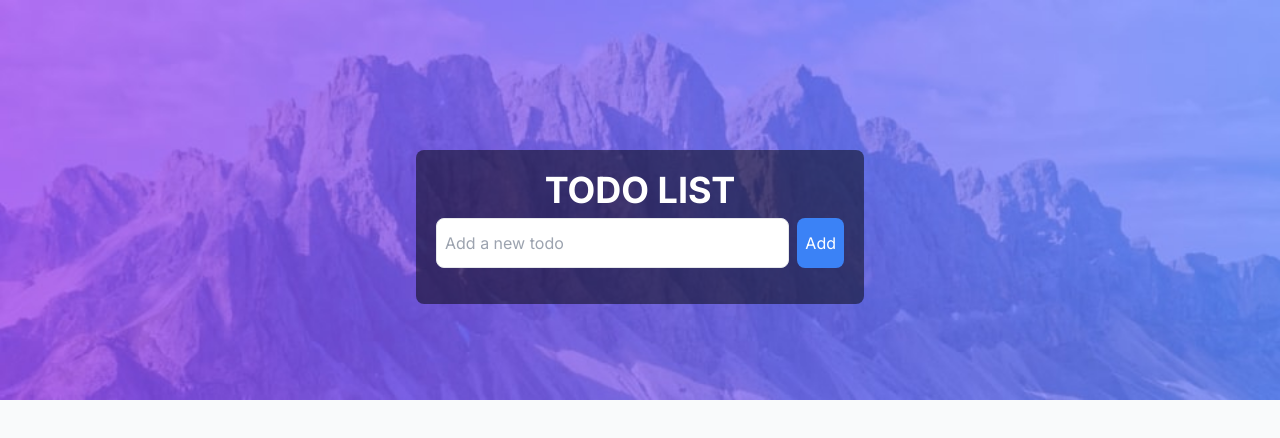
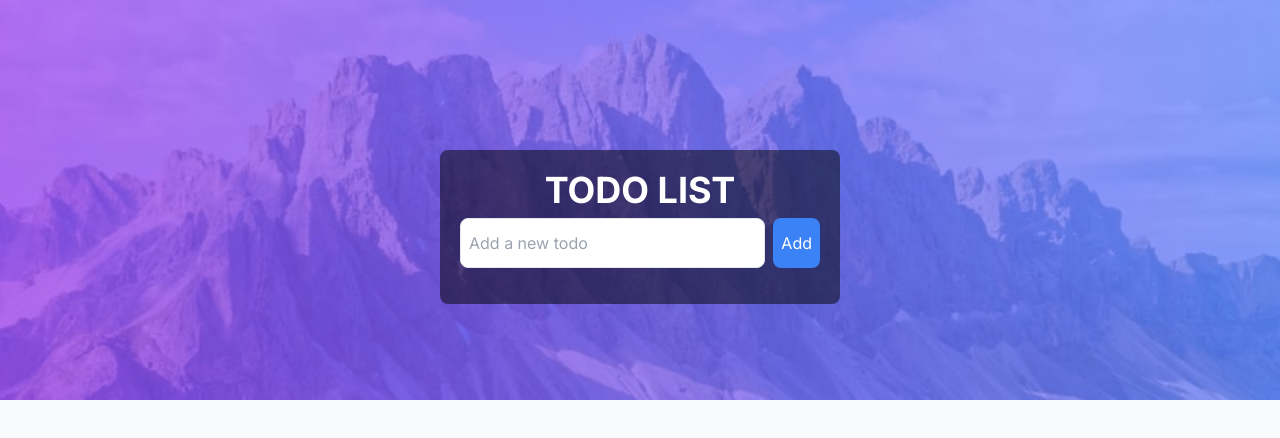
Before and after one commit to ahmedsheikh27/next-todo, a Next.js app: page / in a window 1280 px wide. Shown: the top 438 px of the page. Built offline with nearby package versions, Linux system fonts and the light colour scheme.

Commit message:
last comit

```diff
--- a/components/TodoList.tsx
+++ b/components/TodoList.tsx
@@ -55,7 +55,7 @@ const TodoList: React.FC = () => {
     style={{ backgroundImage: "url(/bg-desktop-light.jpg)" }}
   >
   </div>
-  <div className="relative z-10 max-w-md w-full p-5 mt-[150px] bg-black bg-opacity-50 rounded-lg">
+  <div className="relative z-10 max-w-[400px] m-3 w-full p-5 mt-[150px] bg-black bg-opacity-50 rounded-lg">
     <h1 className="text-4xl font-bold text-white mb-2 text-center">TODO LIST</h1>
     <div className="flex mb-4">
       <input
```
